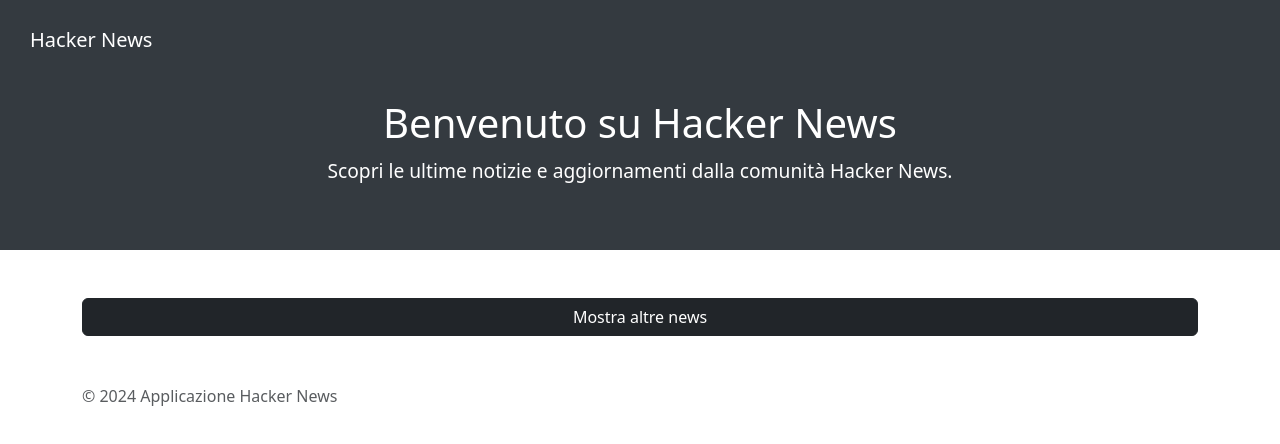
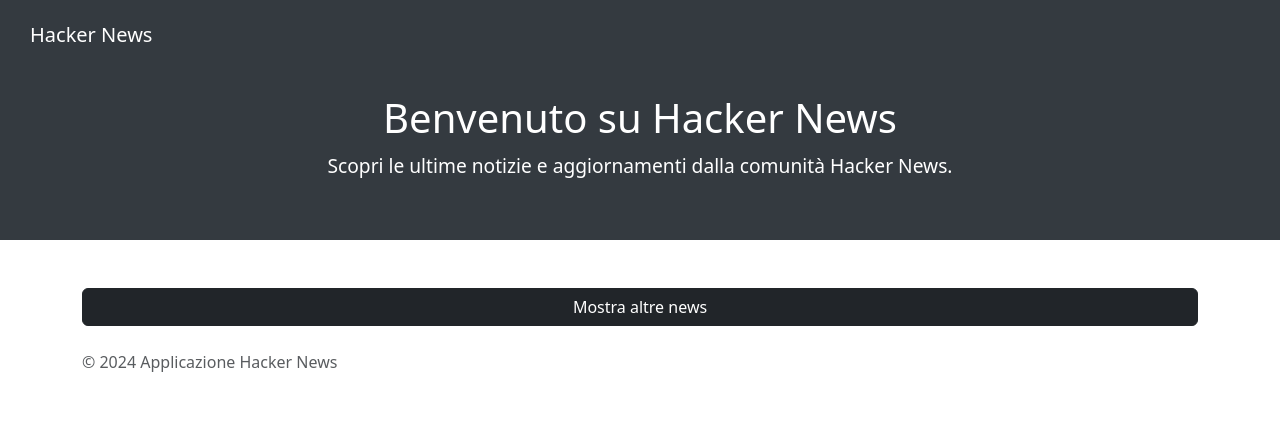
Before and after one commit to manuelmelchiorri96/hacker-news-app, a website built with webpack: page index.html in a window 1280 px wide. Built offline with nearby package versions, Linux system fonts and the light colour scheme; no server answers.

Commit message:
cambiamenti stile

```diff
--- a/index.html
+++ b/index.html
@@ -30,7 +30,7 @@
         <button id="carica-altro" class="w-100 btn btn-dark">Mostra altre news</button>
     </main>
 
-    <footer class="footer mt-5">
+    <footer class="footer pt-4">
         <div class="container">
             <span class="text-muted">© 2024 Applicazione Hacker News</span>
         </div>
--- a/src/css/styles.css
+++ b/src/css/styles.css
@@ -1,25 +1,22 @@
-body {
-    padding-top: 50px;
-    background-color: #f8f9fa;
-}
-
 .navbar {
     background-color: #343a40;
 }
 
 .navbar .navbar-brand {
+    text-align: left;
     margin-left: 30px;
-    margin-top: 15px;
+    padding-top: 15px;
 }
 
 .hero {
     position: relative;
-    height: 200px;
+    height: 30vh;
     background-color: #343a40;
     color: #fff;
     text-align: center;
     display: flex;
     align-items: center;
+    padding-top: 50px;
 }
 
 .hero h1 {
@@ -44,6 +41,10 @@
 }
 
 #elenco-news {
-    max-height: 400px;
+    max-height: 40vh;
     overflow-y: auto;
 }
+
+footer{
+    height: 20vh;
+}
```
